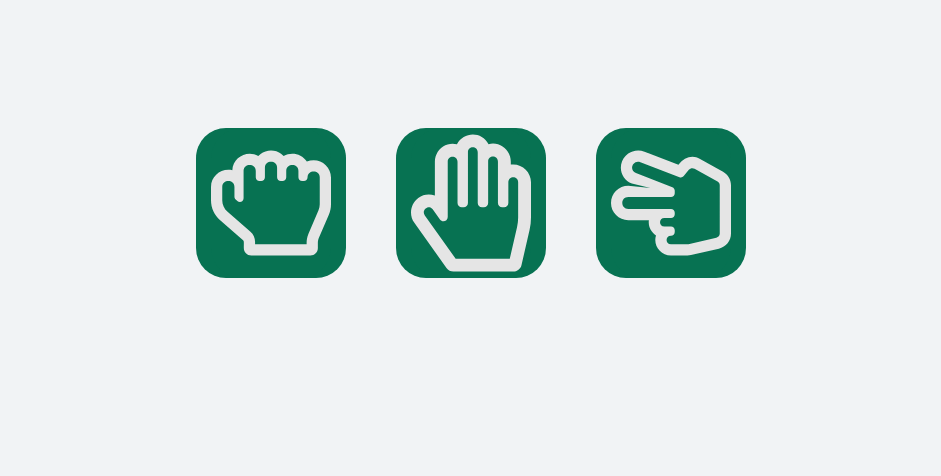
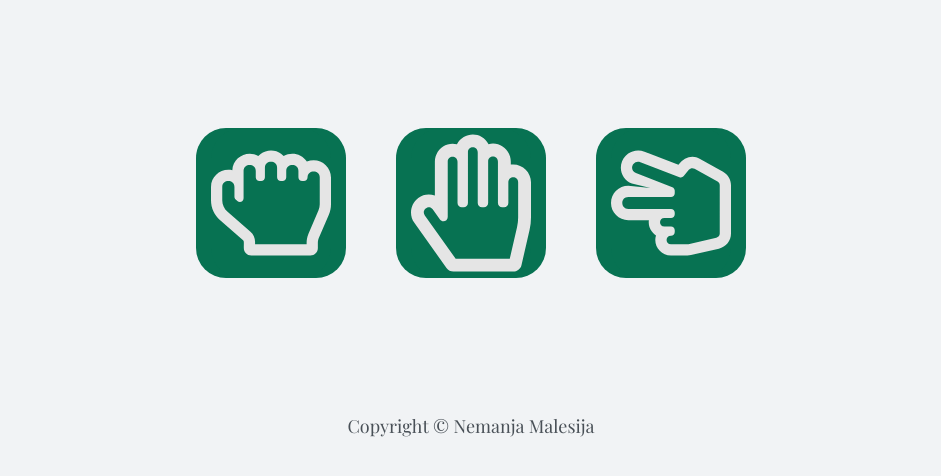
Before and after one commit to Nemanja-Malesija/rock-paper-scissors, a website: page index.html in a window 1280 px wide. Shown: the part 356-832 px from the top of the page, without its empty margins (169-1110 px from the left). Before the commit the page ends 800 px from the top, so only its background shows below. Drawn offline with nearby package versions, Linux system fonts and the light colour scheme.

Commit message:
Add footer

```diff
--- a/index.html
+++ b/index.html
@@ -56,6 +56,9 @@
       <button class="para-sub">Play again</button>
     </div>
     <div class="overlay hidden"></div>
+    <footer class="cpyright">
+      <p class="paragraph__footer">Copyright &copy; Nemanja Malesija</p>
+    </footer>
     <script src="script.js"></script>
   </body>
 </html>
--- a/style.css
+++ b/style.css
@@ -11,6 +11,7 @@ html {
 body {
   background-color: #f1f3f5;
   font-family: 'Playfair Display', sans-serif;
+  height: 100vh;
 
   color: #02261b;
 }
@@ -135,3 +136,17 @@ body {
   opacity: 0;
   visibility: hidden;
 }
+
+.cpyright {
+  position: fixed;
+  left: 0px;
+  bottom: 0px;
+  height: 30px;
+  width: 100%;
+}
+
+.paragraph__footer {
+  text-align: center;
+  font-size: 1.8rem;
+  color: #495057;
+}
```
